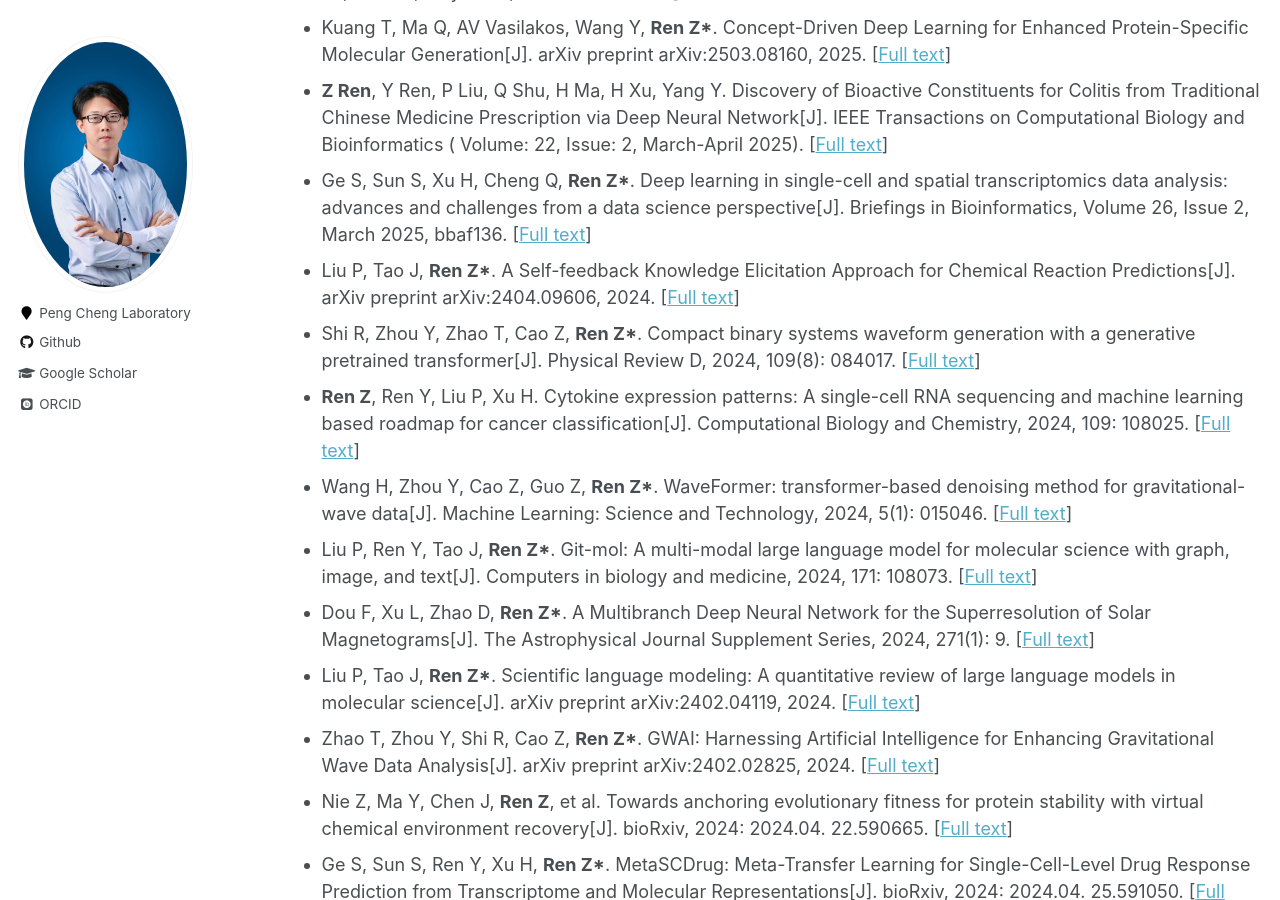
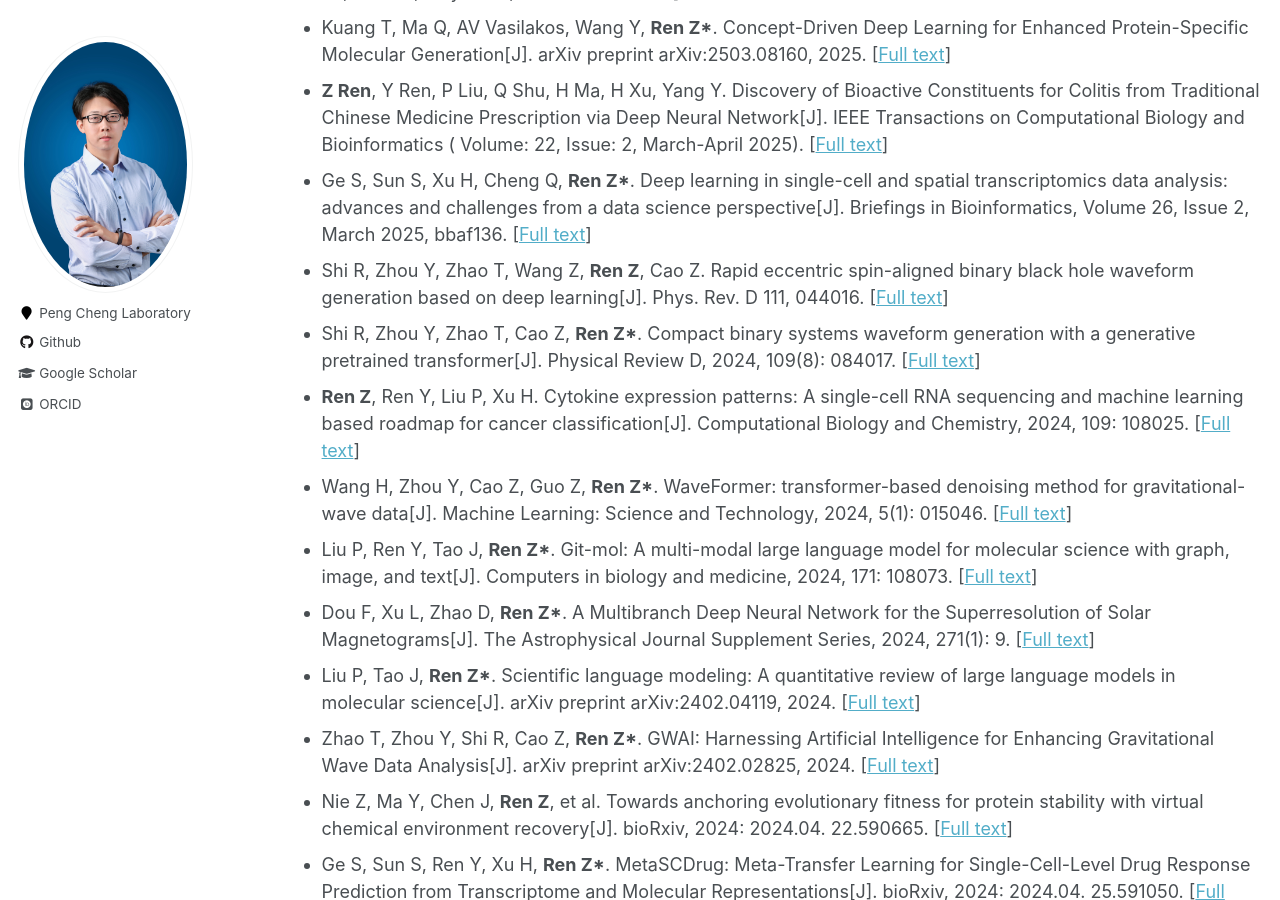
Before and after one commit to zhixiang-ren/zhixiang-ren.github.io, a Jekyll site: the page built from _pages/Publication.html, in a window 1280 px wide and 900 px high, scrolled down 638 px. Built offline with Jekyll 4.4.1, drawn with Linux system fonts in a browser that asks for light colours; some web fonts are replaced.

Commit message:
Update Publication.html

```diff
--- a/_pages/Publication.html
+++ b/_pages/Publication.html
@@ -18,7 +18,7 @@ author_profile: true
     <li>Kuang T, Ma Q, AV Vasilakos, Wang Y, <strong>Ren Z*</strong>. Concept-Driven Deep Learning for Enhanced Protein-Specific Molecular Generation[J]. arXiv preprint arXiv:2503.08160, 2025. [<a href="https://arxiv.org/abs/2503.08160" target="_blank">Full text</a>]</li>
     <li><strong>Z Ren</strong>, Y Ren, P Liu, Q Shu, H Ma, H Xu, Yang Y. Discovery of Bioactive Constituents for Colitis from Traditional Chinese Medicine Prescription via Deep Neural Network[J]. IEEE Transactions on Computational Biology and Bioinformatics ( Volume: 22, Issue: 2, March-April 2025). [<a href="https://ieeexplore.ieee.org/abstract/document/10909593/" target="_blank">Full text</a>]</li>
     <li>Ge S, Sun S, Xu H, Cheng Q, <strong>Ren Z*</strong>. Deep learning in single-cell and spatial transcriptomics data analysis: advances and challenges from a data science perspective[J]. Briefings in Bioinformatics, Volume 26, Issue 2, March 2025, bbaf136. [<a href="https://academic.oup.com/bib/article/26/2/bbaf136/8106554?login=false" target="_blank">Full text</a>]</li>
-    <li>Liu P, Tao J, <strong>Ren Z*</strong>. A Self-feedback Knowledge Elicitation Approach for Chemical Reaction Predictions[J]. arXiv preprint arXiv:2404.09606, 2024. [<a href="https://arxiv.org/abs/2404.09606" target="_blank">Full text</a>]</li>
+    <li>Shi R, Zhou Y, Zhao T, Wang Z, <strong>Ren Z</strong>, Cao Z. Rapid eccentric spin-aligned binary black hole waveform generation based on deep learning[J]. Phys. Rev. D 111, 044016. [<a href="https://journals.aps.org/prd/abstract/10.1103/PhysRevD.111.044016" target="_blank">Full text</a>]</li>
     <li>Shi R, Zhou Y, Zhao T, Cao Z, <strong>Ren Z*</strong>. Compact binary systems waveform generation with a generative pretrained transformer[J]. Physical Review D, 2024, 109(8): 084017. [<a href="https://journals.aps.org/prd/abstract/10.1103/PhysRevD.109.084017" target="_blank">Full text</a>]</li>
     <li><strong>Ren Z</strong>, Ren Y, Liu P, Xu H. Cytokine expression patterns: A single-cell RNA sequencing and machine learning based roadmap for cancer classification[J]. Computational Biology and Chemistry, 2024, 109: 108025. [<a href="https://www.sciencedirect.com/science/article/pii/S1476927124000136" target="_blank">Full text</a>]</li>
     <li>Wang H, Zhou Y, Cao Z, Guo Z, <strong>Ren Z*</strong>. WaveFormer: transformer-based denoising method for gravitational-wave data[J]. Machine Learning: Science and Technology, 2024, 5(1): 015046. [<a href="https://iopscience.iop.org/article/10.1088/2632-2153/ad2f54/meta" target="_blank">Full text</a>]</li>
```
